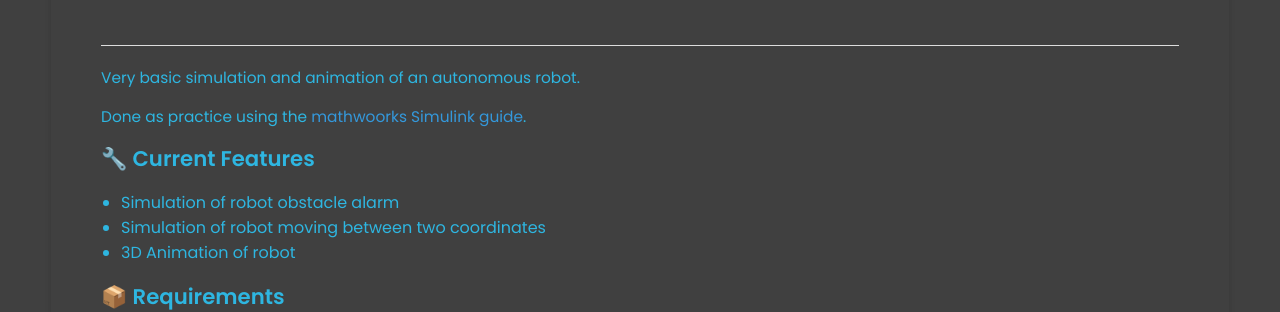
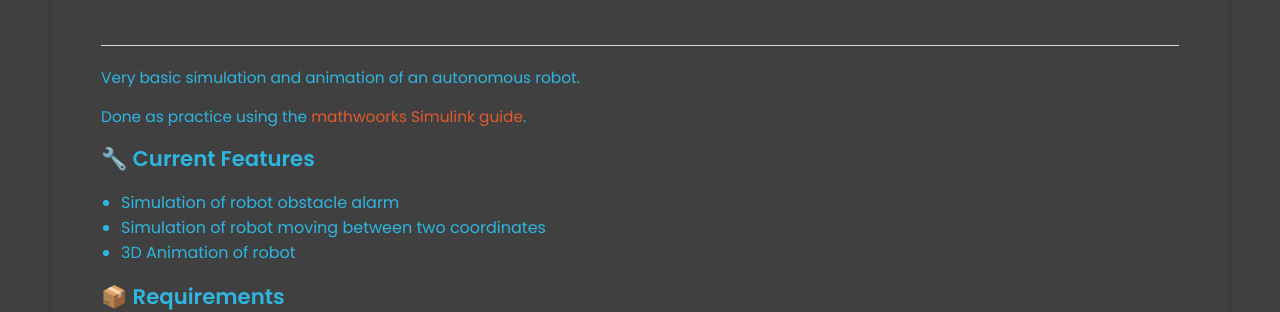
Before and after one commit to jcchincheong-bb/jcchincheong-bb.github.io, a Jekyll site: the page built from _projects/autonomous-robot-simulations/index.md, in a window 1280 px wide. Shown: the part 965-1277 px from the top of the page. Built offline with Jekyll 4.4.1, drawn with Linux system fonts in a browser that asks for light colours.

Commit message:
Link Colour adjust

```diff
--- a/css/styles.css
+++ b/css/styles.css
@@ -661,7 +661,7 @@ footer p {
 }
 
 .post-view .content  a {
-    color: #3498db;
+    color: var(link-color);
     text-decoration: none;
     transition: color 0.3s ease;
     margin-bottom: 1em;
```
